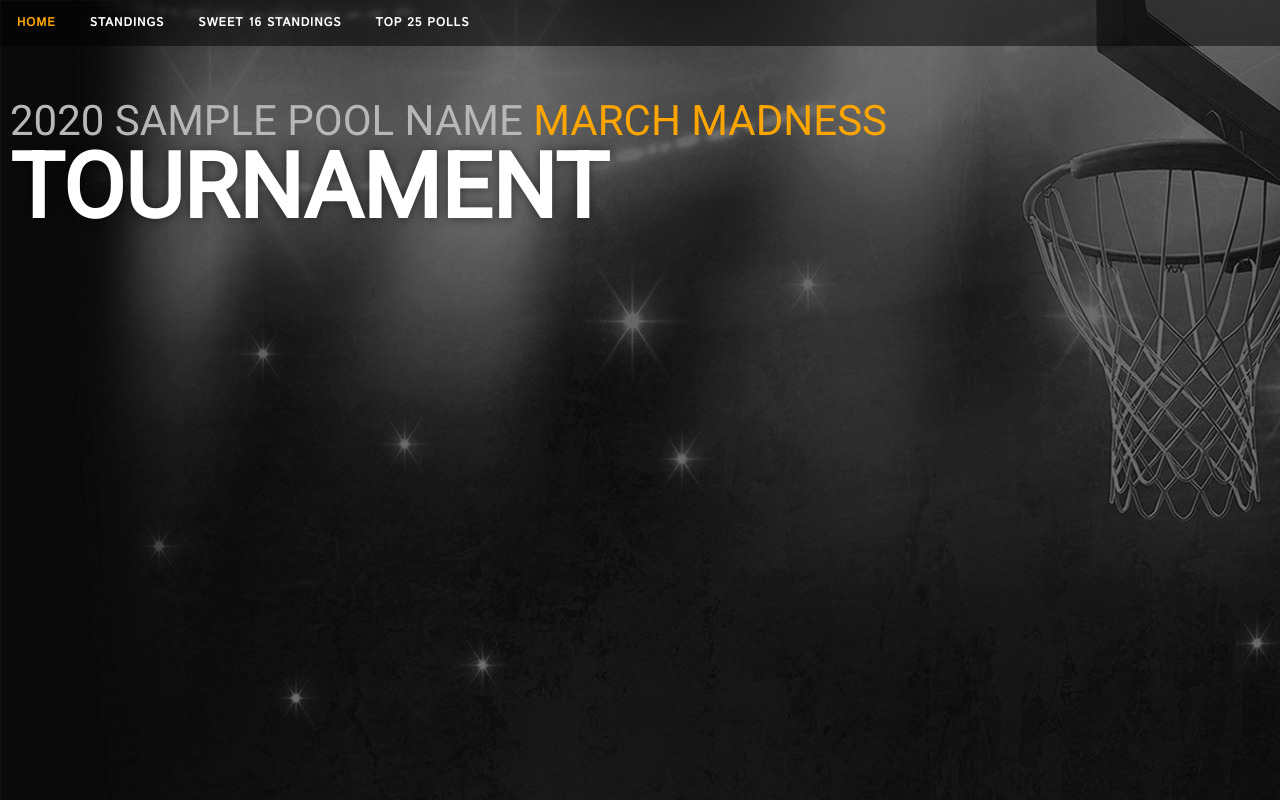
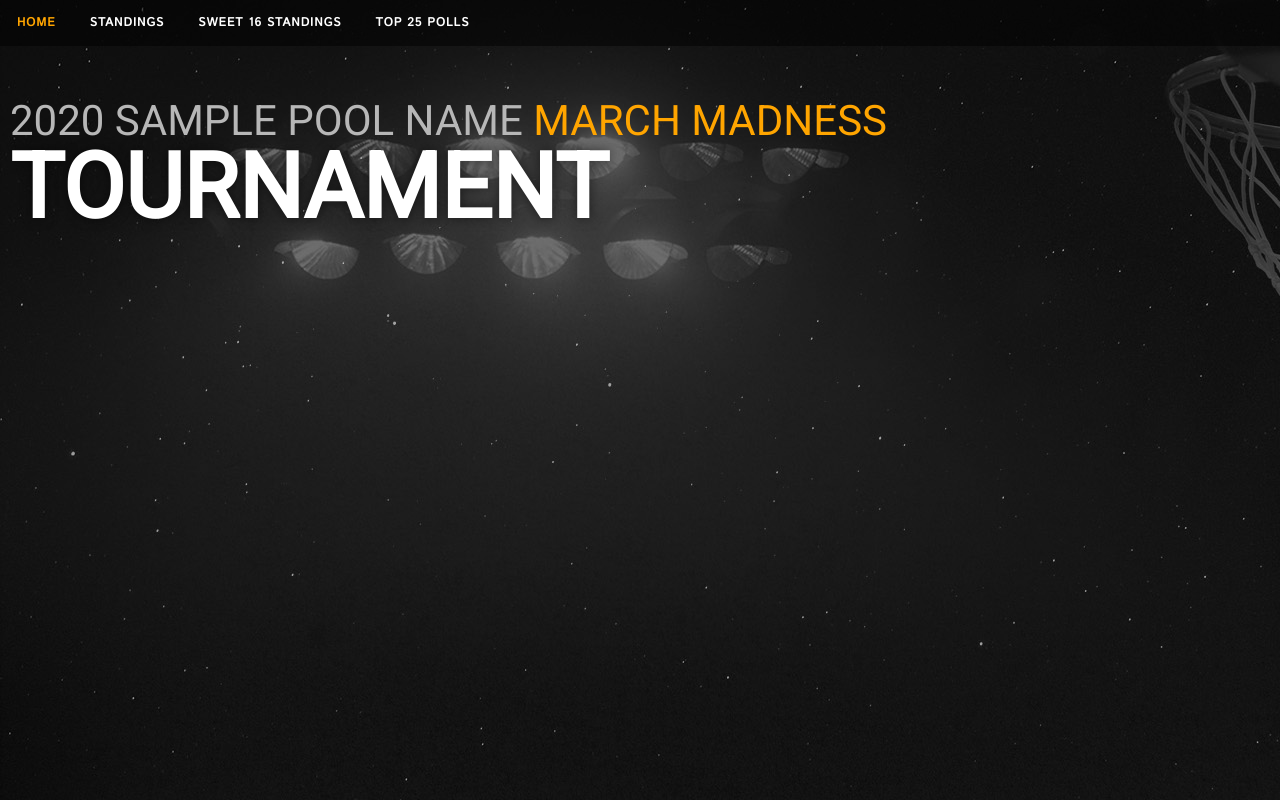
Before and after one commit to jimmygoogle/ncaa-python, a Python web app: template project/templates/index.html in a window 1280 px wide. Run offline with Jinja, Linux system fonts and the light colour scheme; the template is opened without the code that fills it: most values are stand-ins (such as "Sample title", 1, 10 or a date in 2020); some libraries are stand-ins or nearby versions; some web fonts are replaced.

Commit message:
Added new background image

```diff
--- a/project/static/stylesheets/main.css
+++ b/project/static/stylesheets/main.css
@@ -2,7 +2,7 @@
 
 body {
   font-family: 'Istok Web', sans-serif;
-  background: url('/static/images/background.jpg') no-repeat #000;
+  background: url('/static/images/background-1.jpg') no-repeat #000;
   min-height: 100%;
   margin: 0;
 }
```
Also changed, not shown: project/static/images/background-1.jpg (added).
